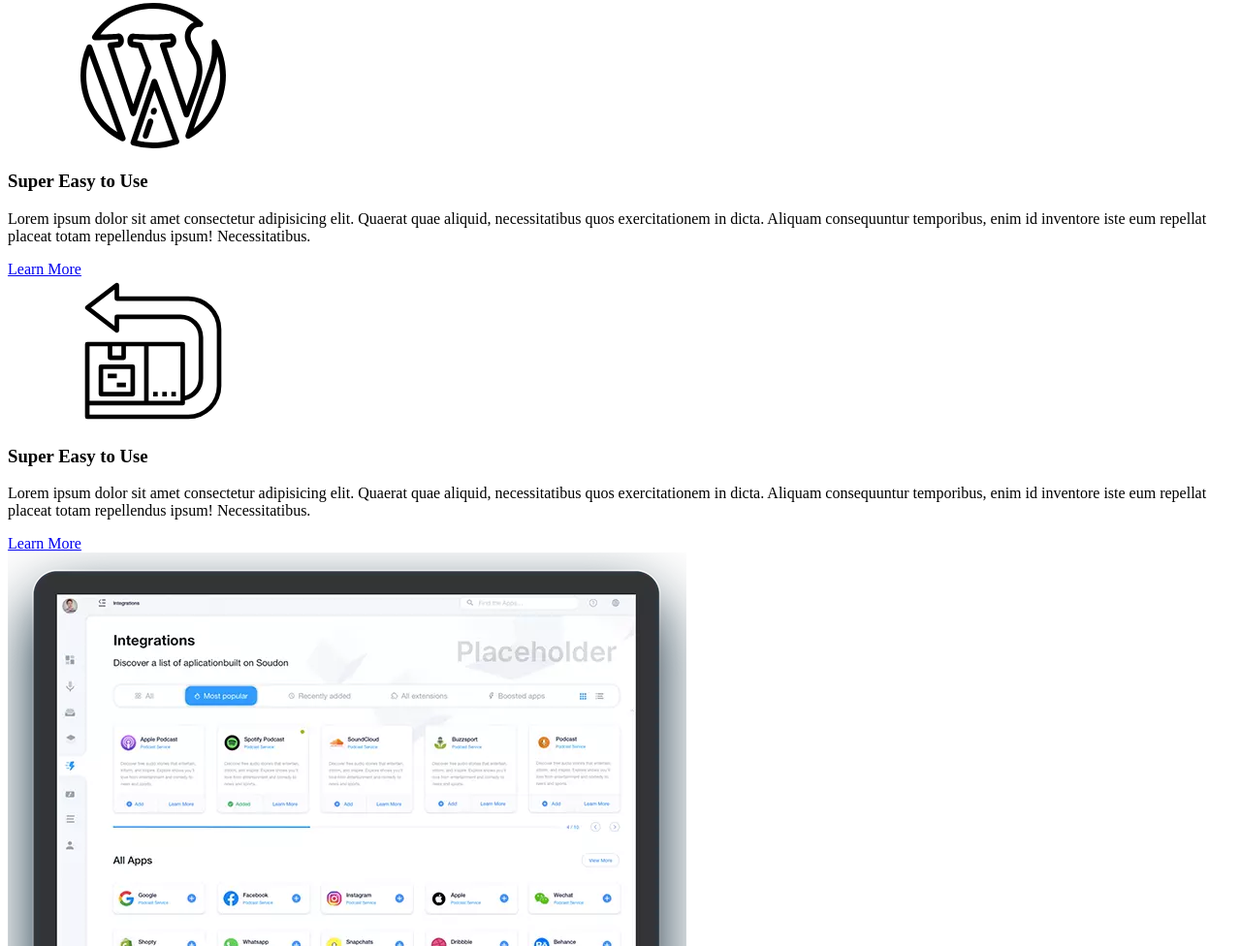
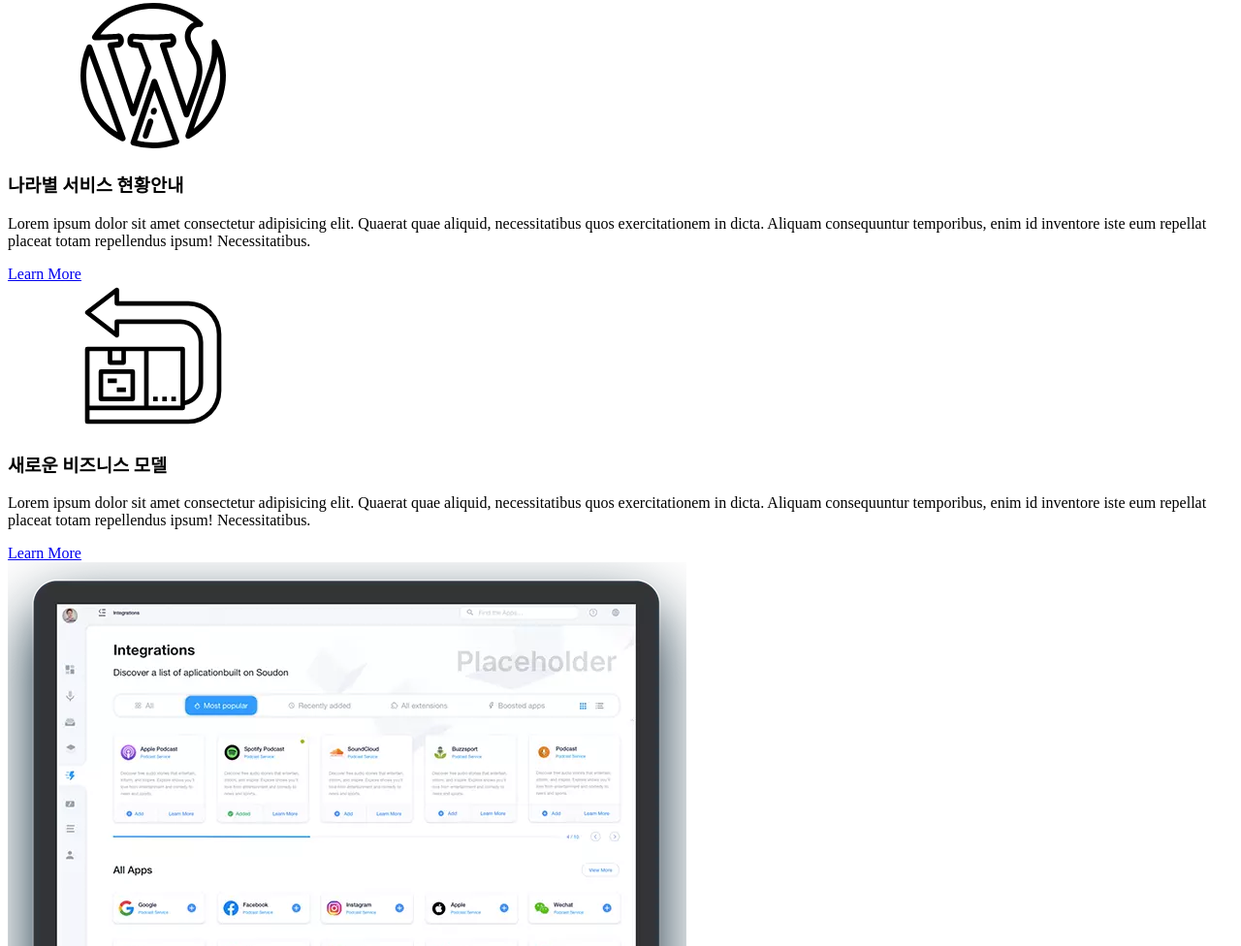
Before and after one commit to lecturewww/Tuts_project01, a website built with Parcel: page index.html in a window 1280 px wide. Shown: the part 2395-3371 px from the top of the page at 97% size. Built offline with nearby package versions, Linux system fonts and the light colour scheme; files whose address does not match are found by name.

Commit message:
Update index.html

```diff
--- a/index.html
+++ b/index.html
@@ -157,7 +157,7 @@
                         <use xlink:href="./images/mysprite.svg#wordpress"></use>
                     </svg>
                 </span>
-                <h3 class="feature__heading">Super Easy to Use</h3>
+                <h3 class="feature__heading">나라별 서비스 현황안내</h3>
                 <p> Lorem ipsum dolor sit amet consectetur adipisicing elit. Quaerat quae aliquid, necessitatibus quos exercitationem in dicta. Aliquam consequuntur temporibus, enim id inventore iste eum repellat placeat totam repellendus ipsum! Necessitatibus.</p>
                 <a href="/" class="link-arrow">Learn More</a>
             </div>
@@ -173,7 +173,7 @@
                         <use xlink:href="./images/mysprite.svg#easy"></use>
                     </svg>
                 </span>
-           <h3 class="feature__heading">Super Easy to Use</h3>
+           <h3 class="feature__heading">새로운 비즈니스 모델</h3>
            <p> Lorem ipsum dolor sit amet consectetur adipisicing elit. Quaerat quae aliquid, necessitatibus quos exercitationem in dicta. Aliquam consequuntur temporibus, enim id inventore iste eum repellat placeat totam repellendus ipsum! Necessitatibus.</p>
             <a href="/" class="link-arrow">Learn More</a>
             </div>
```
